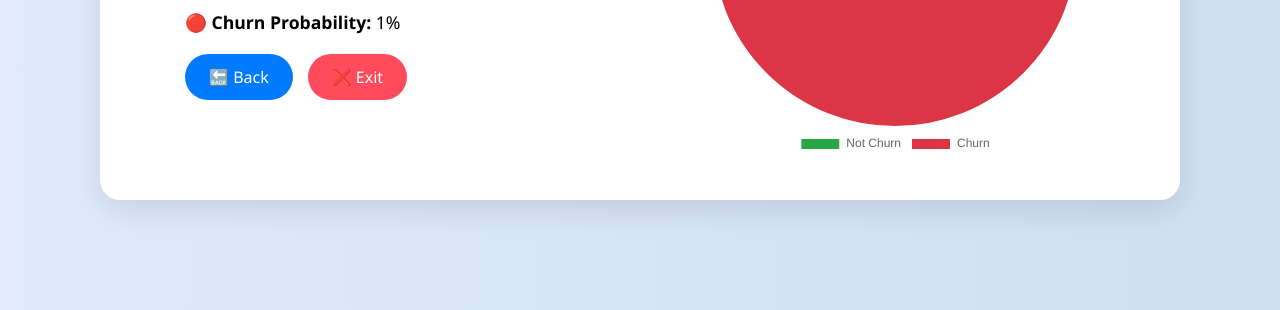
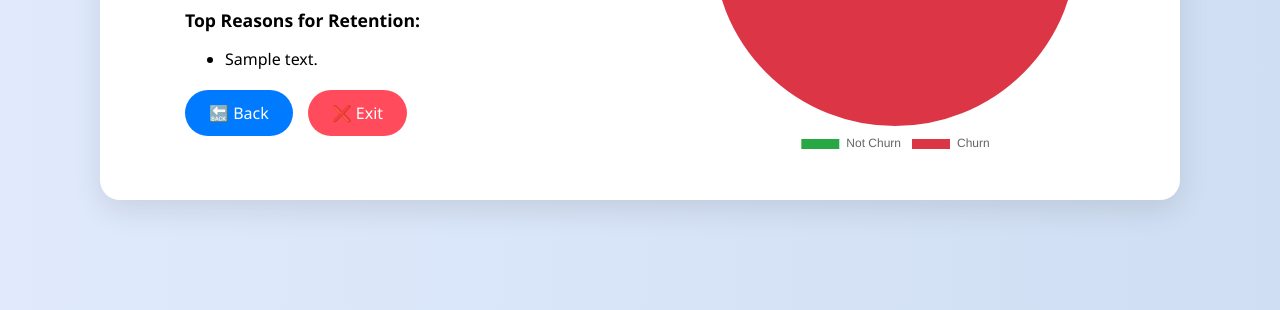
Before and after one commit to debanjan-mondal-2005/customer-churn-prediction, a Flask app: template templates/result.html in a window 1280 px wide. Shown: the part 440-750 px from the top of the page. Run offline with Flask 3, Linux system fonts and the light colour scheme; the template is opened without the code that fills it: most values are stand-ins (such as "Sample title", 1, 10 or a date in 2020); parts of the project's set-up code (start-up, migrations or seed data) failed here and were passed over.

Commit message:
result.html

```diff
--- a/templates/result.html
+++ b/templates/result.html
@@ -102,35 +102,40 @@
             font-weight: 600;
             margin-bottom: 20px;
         }
+
         .dark-mode {
             background: #121212;
             color: #f1f1f1;
         }
+
         .dark-mode .result-container {
             background: #1e1e1e;
             color: #f1f1f1;
         }
+
         .dark-mode .left-box h2,
         .dark-mode .left-box p,
         .dark-mode .top-note {
             color: #f1f1f1;
         }
+
         .dark-mode .btn.blue {
             background-color: #0d6efd;
         }
+
         .dark-mode .btn.red {
             background-color: #dc3545;
         }
+
         .dark-mode canvas {
             background: #1e1e1e;
         }
-
     </style>
 </head>
 <body class="{{ 'dark-mode' if theme == 'dark' else '' }}">
     <div class="result-container">
         <div class="left-box">
-            <p class="top-note">⏳ Auto redirecting to Home in <span id="countdown">60</span> seconds...</p>
+            <p class="top-note">⏳ Auto redirecting to Home in <span id="countdown">300</span> seconds...</p>
             <h2>
                 {% if churn_percentage > not_churn_percentage %}
                     ❌ Customer is likely to Churn.
@@ -141,6 +146,17 @@
 
             <p>🟢 <strong>Not Churn Probability:</strong> {{ not_churn_percentage }}%</p>
             <p>🔴 <strong>Churn Probability:</strong> {{ churn_percentage }}%</p>
+
+            <p>
+                <strong>
+                    Top Reasons for {{ "Churn" if churn_percentage > not_churn_percentage else "Retention" }}:
+                </strong>
+            </p>
+            <ul>
+                {% for reason in reason_text.split(',') %}
+                <li> {{ reason.strip() }}</li>
+                {% endfor %}
+            </ul>
 
             <div class="button-container">
                 <a href="/" class="btn blue">🔙 Back</a>
```
